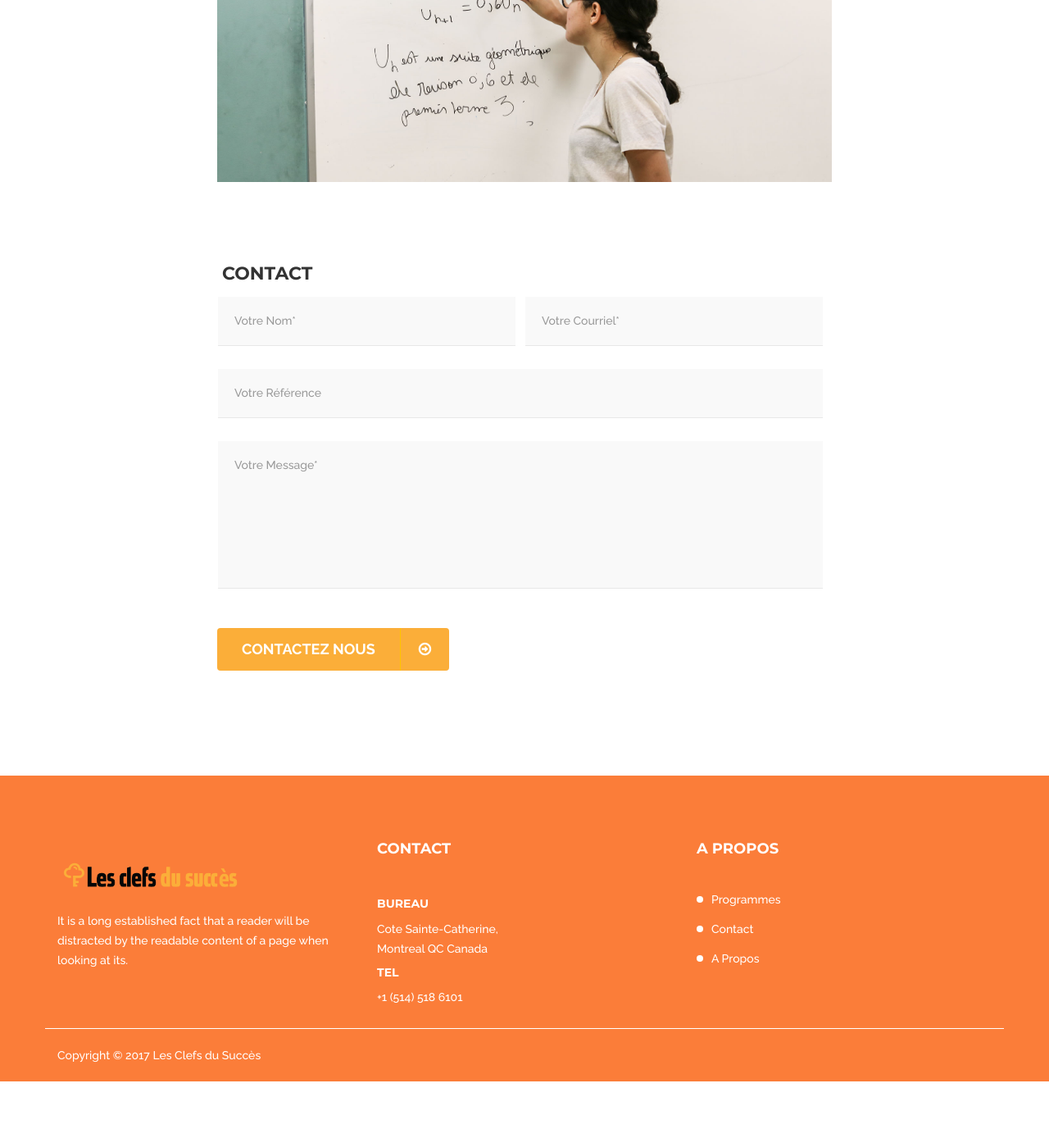
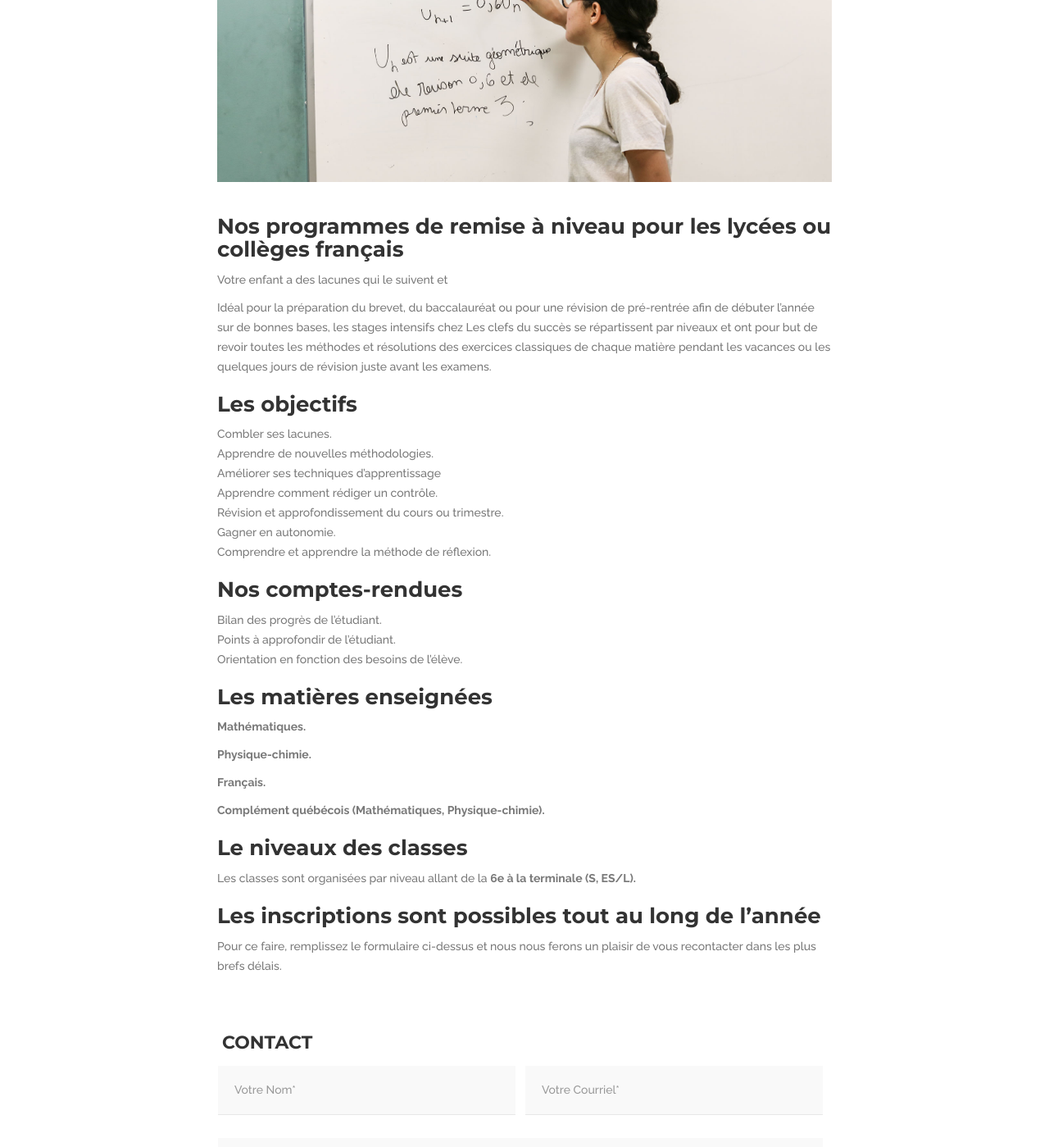
Before and after one commit to bkingg/les-clefs-pour-reussir, a Jekyll site: the page built from _programmes/programme-de-remise-a-n.md, in a window 1280 px wide and 1400 px high, scrolled down 545 px. Shown: the whole window at 82% size. Built offline with Jekyll 4.4.1, drawn with Linux system fonts in a browser that asks for light colours; before the commit the page ends 1864 px from its top, so only the background shows below that.

Commit message:
Update from Forestry.io - programme-de-remise-a-n.md

```diff
--- a/_programmes/programme-de-remise-a-n.md
+++ b/_programmes/programme-de-remise-a-n.md
@@ -4,3 +4,42 @@ layout: programme
 date: 2017-12-03 00:00:00 +0000
 image: "/uploads/22.jpg"
 ---
+### Nos programmes de remise à niveau pour les lycées ou collèges français
+
+Votre enfant a des lacunes qui le suivent et
+
+Idéal pour la préparation du brevet, du baccalauréat ou pour une révision de pré-rentrée afin de débuter l'année sur de bonnes bases, les stages intensifs chez Les clefs du succès se répartissent par niveaux et ont pour but de revoir toutes les méthodes et résolutions des exercices classiques de chaque matière pendant les vacances ou les quelques jours de révision juste avant les examens.
+
+### Les objectifs
+
+* Combler ses lacunes.
+* Apprendre de nouvelles méthodologies.
+* Améliorer ses techniques d'apprentissage
+* Apprendre comment rédiger un contrôle.
+* Révision et approfondissement du cours ou trimestre.
+* Gagner en autonomie.
+* Comprendre et apprendre la méthode de réflexion.
+
+### Nos comptes-rendues
+
+* Bilan des progrès de l'étudiant.
+* Points à approfondir de l'étudiant.
+* Orientation en fonction des besoins de l'élève.
+
+### Les matières enseignées
+
+**Mathématiques.**
+
+**Physique-chimie.**
+
+**Français.**
+
+ **Complément québécois (Mathématiques, Physique-chimie).**
+
+### Le niveaux des classes
+
+* Les classes sont organisées par niveau allant de la **6e à la terminale (S, ES/L).**
+
+### **Les inscriptions sont possibles tout au long de l’année**
+
+Pour ce faire, remplissez le formulaire ci-dessus et nous nous ferons un plaisir de vous recontacter dans les plus brefs délais.
```
